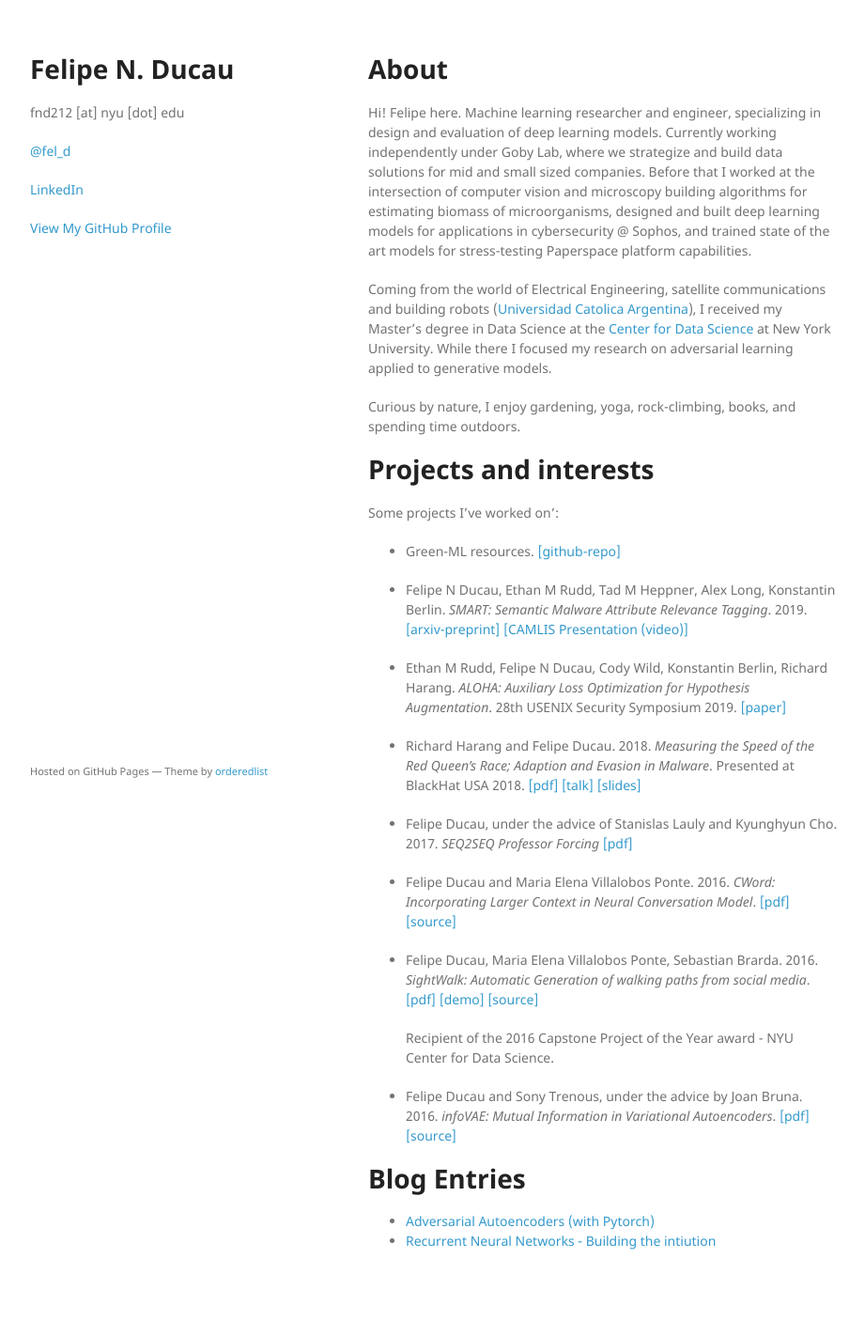
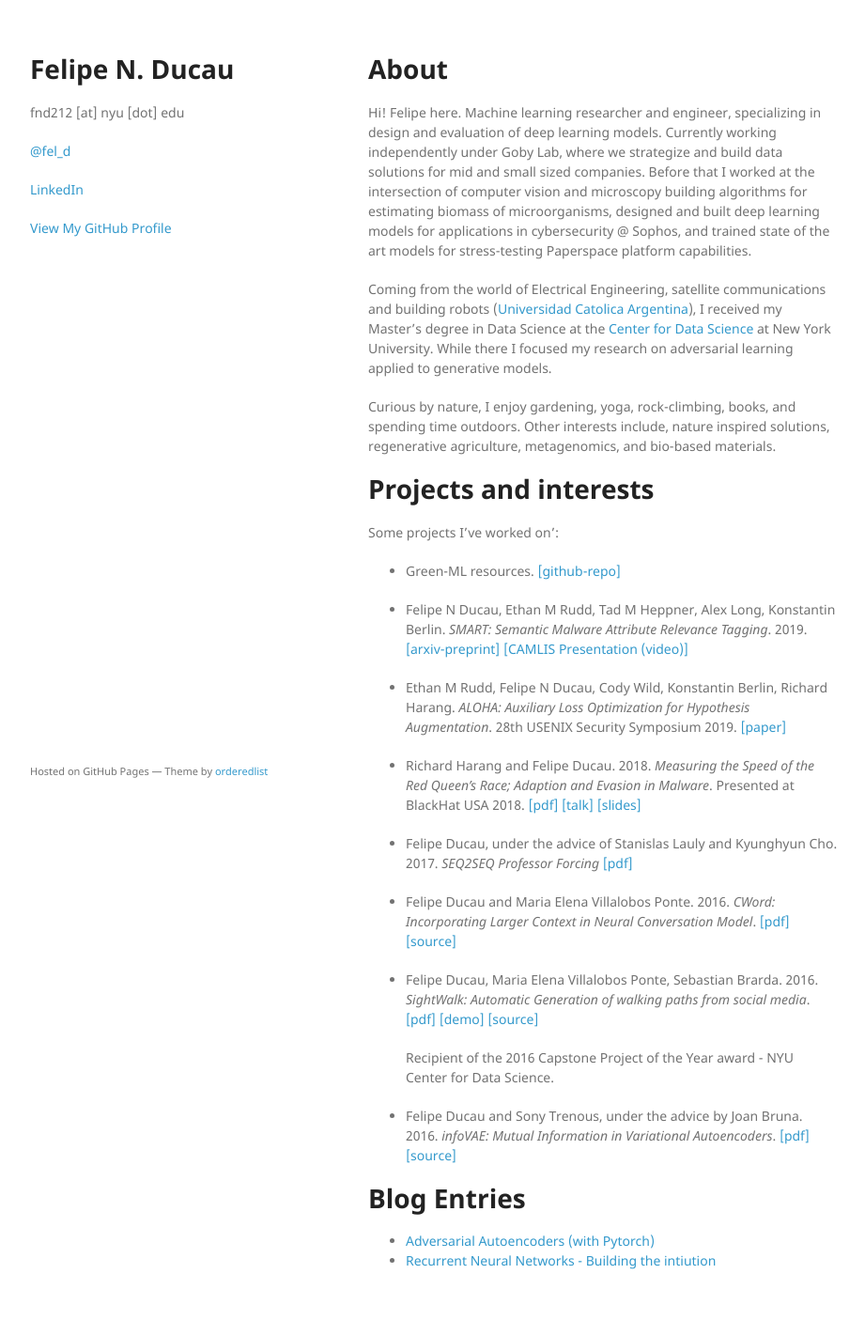
Before and after one commit to fducau/fducau.github.io, a Jekyll site: the page built from index.md, in a window 1280 px wide. Shown: the whole page at 94% size, without its empty margins (178-1099 px from the left). Built offline with Jekyll 4.4.1, drawn with Linux system fonts in a browser that asks for light colours; our own code applies the rules of GitHub Pages for plain Markdown files; before the commit the page ends 1401 px from its top, so only the background shows below that.

Commit message:
Update index.md

```diff
--- a/index.md
+++ b/index.md
@@ -8,7 +8,7 @@
 
 Coming from the world of Electrical Engineering, satellite communications and building robots ([Universidad Catolica Argentina](http://www.uca.edu.ar/index.php/site/index/es/uca/facultad-de-ciencias-fisicomatematicas-e-ingenieria/)), I received my Master’s degree in Data Science at the [Center for Data Science](http://cds.nyu.edu/) at New York University. While there I focused my research on adversarial learning applied to generative models.
 
-Curious by nature, I enjoy gardening, yoga, rock-climbing, books, and spending time outdoors.
+Curious by nature, I enjoy gardening, yoga, rock-climbing, books, and spending time outdoors. Other interests include, nature inspired solutions, regenerative agriculture, metagenomics, and bio-based materials.
 
 
 # [](#header-2)Projects and interests
```
